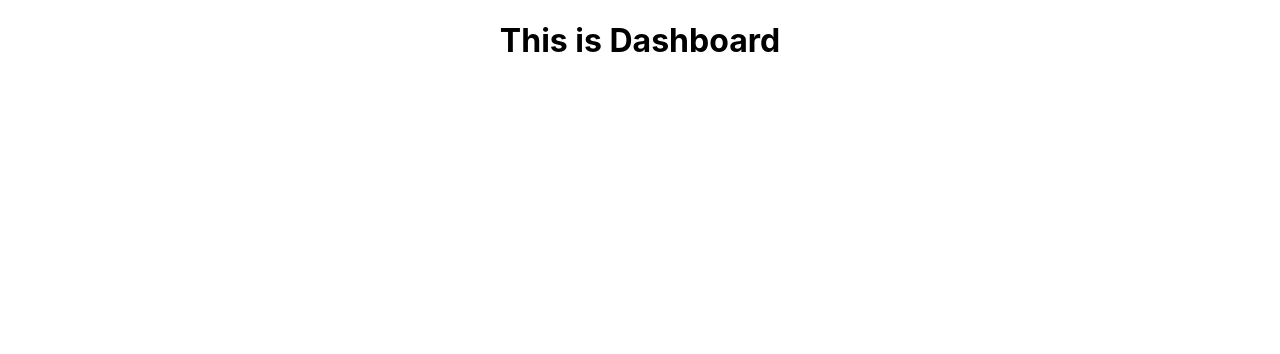
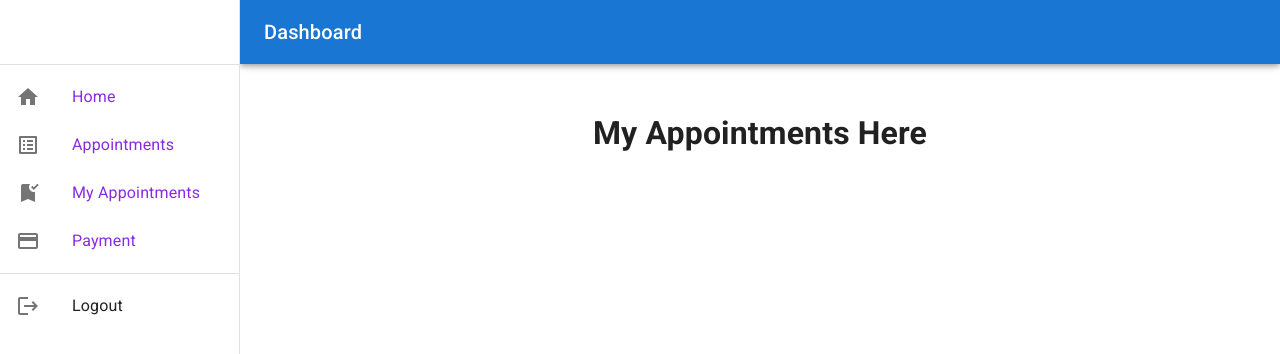
Before and after one commit to Pranta07/Doctors-Portal, a React (Create React App) app: page /dashboard in a window 1280 px wide. Shown: the top 354 px of the page. Built offline with nearby package versions, Linux system fonts and the light colour scheme.

Commit message:
nested route implemented in dashboard

```diff
--- a/src/App.js
+++ b/src/App.js
@@ -15,6 +15,7 @@
                     <Route path="home" element={<Home />} />
                     <Route path="appointments" element={<Appointments />} />
                     <Route path="dashboard" element={<Dashboard />}>
+                        <Route path="/dashboard" element={<MyAppointments />} />
                         <Route
                             path="myAppointments"
                             element={<MyAppointments />}
--- a/src/Pages/Dashboard/Dashboard/Dashboard.js
+++ b/src/Pages/Dashboard/Dashboard/Dashboard.js
@@ -1,11 +1,185 @@
 import React from "react";
+import PropTypes from "prop-types";
+import AppBar from "@mui/material/AppBar";
+import Box from "@mui/material/Box";
+import CssBaseline from "@mui/material/CssBaseline";
+import Divider from "@mui/material/Divider";
+import Drawer from "@mui/material/Drawer";
+import IconButton from "@mui/material/IconButton";
+import List from "@mui/material/List";
+import ListItem from "@mui/material/ListItem";
+import ListItemIcon from "@mui/material/ListItemIcon";
+import ListItemText from "@mui/material/ListItemText";
+import MenuIcon from "@mui/icons-material/Menu";
+import Toolbar from "@mui/material/Toolbar";
+import Typography from "@mui/material/Typography";
+import {
+    BookmarkAdded,
+    Home,
+    ListAlt,
+    Logout,
+    Payment,
+} from "@mui/icons-material";
+import { Link, Outlet } from "react-router-dom";
+import MyAppointments from "../MyAppointments/MyAppointments";
 
-const Dashboard = () => {
+const drawerWidth = 240;
+
+const Dashboard = (props) => {
+    const { window } = props;
+    const [mobileOpen, setMobileOpen] = React.useState(false);
+
+    const handleDrawerToggle = () => {
+        setMobileOpen(!mobileOpen);
+    };
+
+    const drawer = (
+        <div>
+            <Toolbar />
+            <Divider />
+            <List>
+                <Link
+                    to="/"
+                    style={{ textDecoration: "none", color: "blueviolet" }}
+                >
+                    <ListItem button>
+                        <ListItemIcon>
+                            <Home></Home>
+                        </ListItemIcon>
+                        <ListItemText primary={"Home"} />
+                    </ListItem>
+                </Link>
+                <Link
+                    to="/appointments"
+                    style={{ textDecoration: "none", color: "blueviolet" }}
+                >
+                    <ListItem button>
+                        <ListItemIcon>
+                            <ListAlt></ListAlt>
+                        </ListItemIcon>
+                        <ListItemText primary={"Appointments"} />
+                    </ListItem>
+                </Link>
+                <Link
+                    to="myAppointments"
+                    style={{ textDecoration: "none", color: "blueviolet" }}
+                >
+                    <ListItem button>
+                        <ListItemIcon>
+                            <BookmarkAdded></BookmarkAdded>
+                        </ListItemIcon>
+                        <ListItemText primary={"My Appointments"} />
+                    </ListItem>
+                </Link>
+                <Link
+                    to="pay"
+                    style={{ textDecoration: "none", color: "blueviolet" }}
+                >
+                    <ListItem button>
+                        <ListItemIcon>
+                            <Payment></Payment>
+                        </ListItemIcon>
+                        <ListItemText primary={"Payment"} />
+                    </ListItem>
+                </Link>
+            </List>
+            <Divider />
+            <List>
+                <ListItem button>
+                    <ListItemIcon>
+                        <Logout></Logout>
+                    </ListItemIcon>
+                    <ListItemText primary={"Logout"} />
+                </ListItem>
+            </List>
+        </div>
+    );
+
+    const container =
+        window !== undefined ? () => window().document.body : undefined;
     return (
-        <div>
-            <h1>This is Dashboard</h1>
-        </div>
+        <Box sx={{ display: "flex" }}>
+            <CssBaseline />
+            <AppBar
+                position="fixed"
+                sx={{
+                    width: { sm: `calc(100% - ${drawerWidth}px)` },
+                    ml: { sm: `${drawerWidth}px` },
+                }}
+            >
+                <Toolbar>
+                    <IconButton
+                        color="inherit"
+                        aria-label="open drawer"
+                        edge="start"
+                        onClick={handleDrawerToggle}
+                        sx={{ mr: 2, display: { sm: "none" } }}
+                    >
+                        <MenuIcon />
+                    </IconButton>
+                    <Typography variant="h6" noWrap component="div">
+                        Dashboard
+                    </Typography>
+                </Toolbar>
+            </AppBar>
+            <Box
+                component="nav"
+                sx={{ width: { sm: drawerWidth }, flexShrink: { sm: 0 } }}
+                aria-label="mailbox folders"
+            >
+                {/* The implementation can be swapped with js to avoid SEO duplication of links. */}
+                <Drawer
+                    container={container}
+                    variant="temporary"
+                    open={mobileOpen}
+                    onClose={handleDrawerToggle}
+                    ModalProps={{
+                        keepMounted: true, // Better open performance on mobile.
+                    }}
+                    sx={{
+                        display: { xs: "block", sm: "none" },
+                        "& .MuiDrawer-paper": {
+                            boxSizing: "border-box",
+                            width: drawerWidth,
+                        },
+                    }}
+                >
+                    {drawer}
+                </Drawer>
+                <Drawer
+                    variant="permanent"
+                    sx={{
+                        display: { xs: "none", sm: "block" },
+                        "& .MuiDrawer-paper": {
+                            boxSizing: "border-box",
+                            width: drawerWidth,
+                        },
+                    }}
+                    open
+                >
+                    {drawer}
+                </Drawer>
+            </Box>
+            <Box
+                component="main"
+                sx={{
+                    flexGrow: 1,
+                    p: 3,
+                    width: { sm: `calc(100% - ${drawerWidth}px)` },
+                }}
+            >
+                <Toolbar />
+                <Outlet />
+            </Box>
+        </Box>
     );
 };
 
+Dashboard.propTypes = {
+    /**
+     * Injected by the documentation to work in an iframe.
+     * You won't need it on your project.
+     */
+    window: PropTypes.func,
+};
 export default Dashboard;
```
